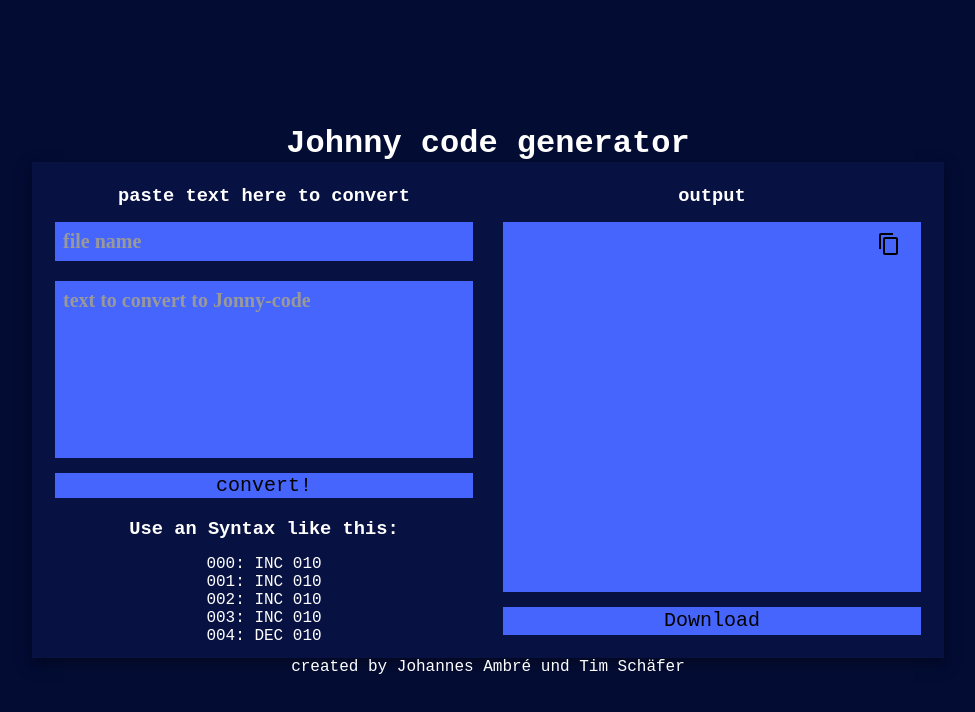
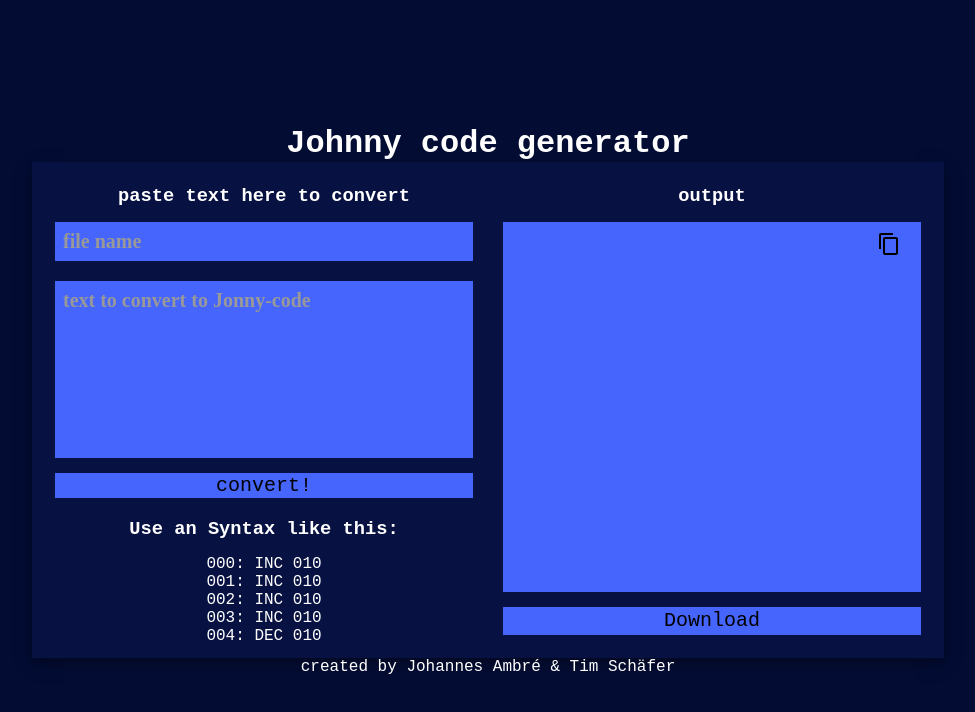
Before and after one commit to PxlLoewe/jonny-code-converter, a React (Create React App) app in the folder client/: page / in a window 1280 px wide. Shown: the top 712 px of the page, without its empty margins (152-1127 px from the left). Built offline with nearby package versions, Linux system fonts and the light colour scheme; the HTML template or start-up script is replaced by a standard one.

Commit message:
Fixing spelling misstake

```diff
--- a/client/src/App.js
+++ b/client/src/App.js
@@ -37,7 +37,7 @@ function App() {
         <Output fileName={fileName} convertedText={convertedText} />
       </div>
       <div className="authors">
-        created by Johannes Ambré und Tim Schäfer
+        created by Johannes Ambré & Tim Schäfer
       </div>
     </div>
   );
```
